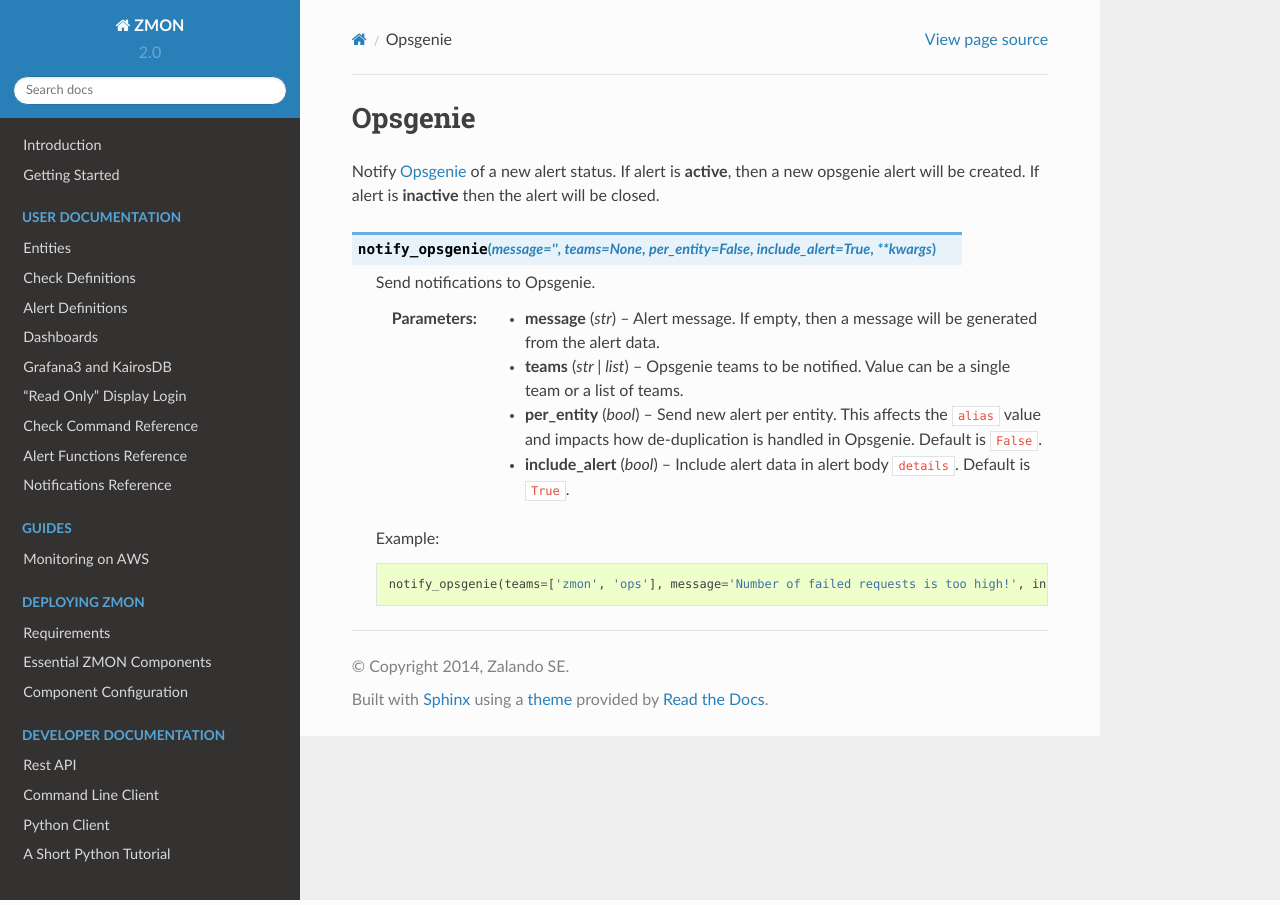
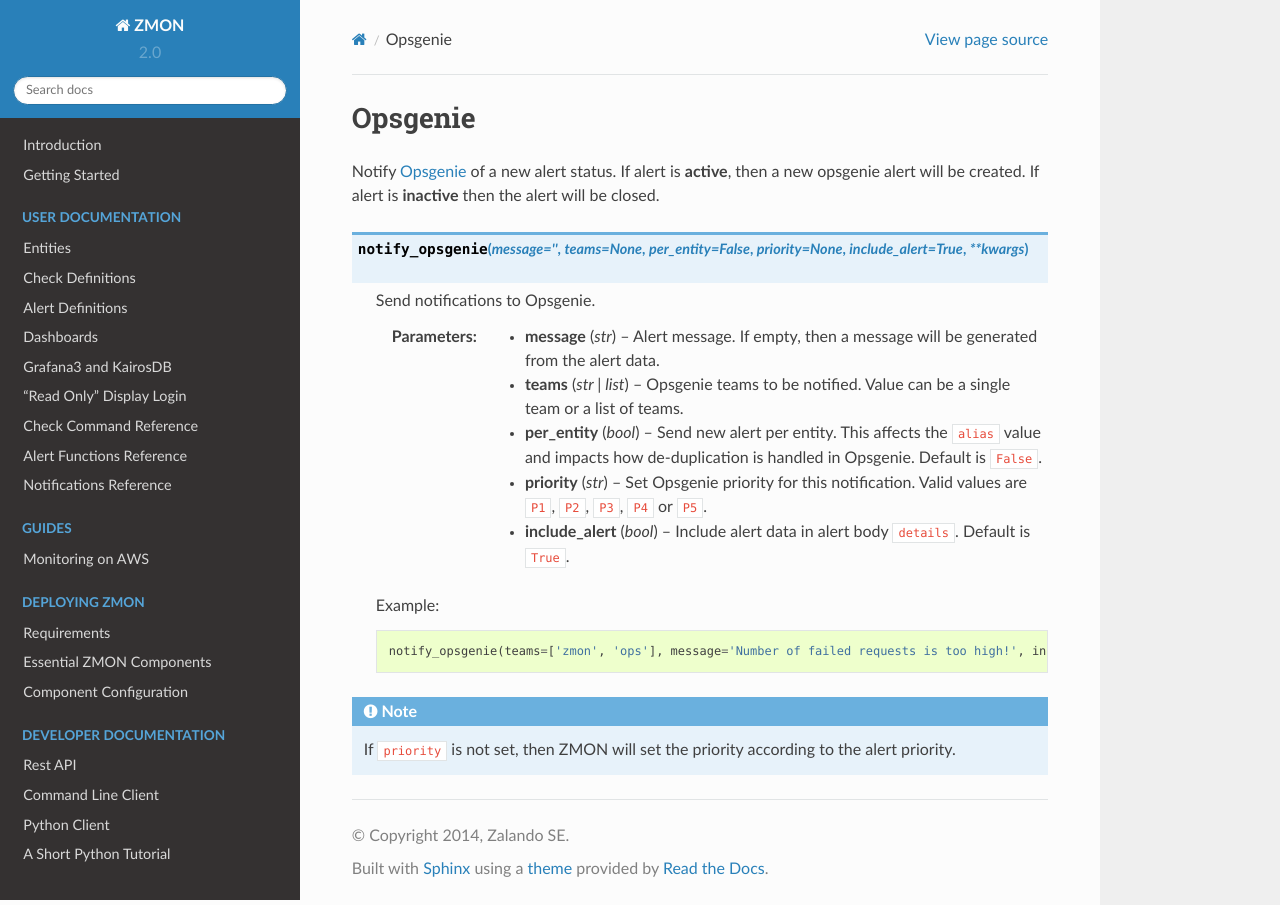
Before and after one commit to zalando-zmon/zmon-docs, a Sphinx documentation site: the page built from docs/user/notifications/opsgenie.rst, in a window 1280 px wide. Built offline with Sphinx 7.4.7 and the Read the Docs theme 2.0.0, drawn with Linux system fonts in a browser that asks for light colours.

Commit message:
Update opsgenie.rst (#81)

```diff
--- a/docs/user/notifications/opsgenie.rst
+++ b/docs/user/notifications/opsgenie.rst
@@ -4,7 +4,7 @@
 Notify `Opsgenie <https://www.opsgenie.com/>`_ of a new alert status. If alert is **active**, then a new opsgenie alert will be created. If alert is **inactive** then the alert will be closed.
 
 
-.. py:function:: notify_opsgenie(message='', teams=None, per_entity=False, include_alert=True, **kwargs)
+.. py:function:: notify_opsgenie(message='', teams=None, per_entity=False, priority=None, include_alert=True, **kwargs)
 
     ::
 
@@ -19,11 +19,20 @@
     :param per_entity: Send new alert per entity. This affects the ``alias`` value and impacts how de-duplication is handled in Opsgenie. Default is ``False``.
     :type per_entity: bool
 
+    :param priority: Set Opsgenie priority for this notification. Valid values are ``P1``, ``P2``, ``P3``, ``P4`` or ``P5``.
+    :type priority: str
+
     :param include_alert: Include alert data in alert body ``details``. Default is ``True``.
     :type include_alert: bool
+
 
     Example:
 
     .. code-block:: python
 
         notify_opsgenie(teams=['zmon', 'ops'], message='Number of failed requests is too high!', include_alert=True)
+
+
+.. note::
+
+    If ``priority`` is not set, then ZMON will set the priority according to the alert priority.
```
